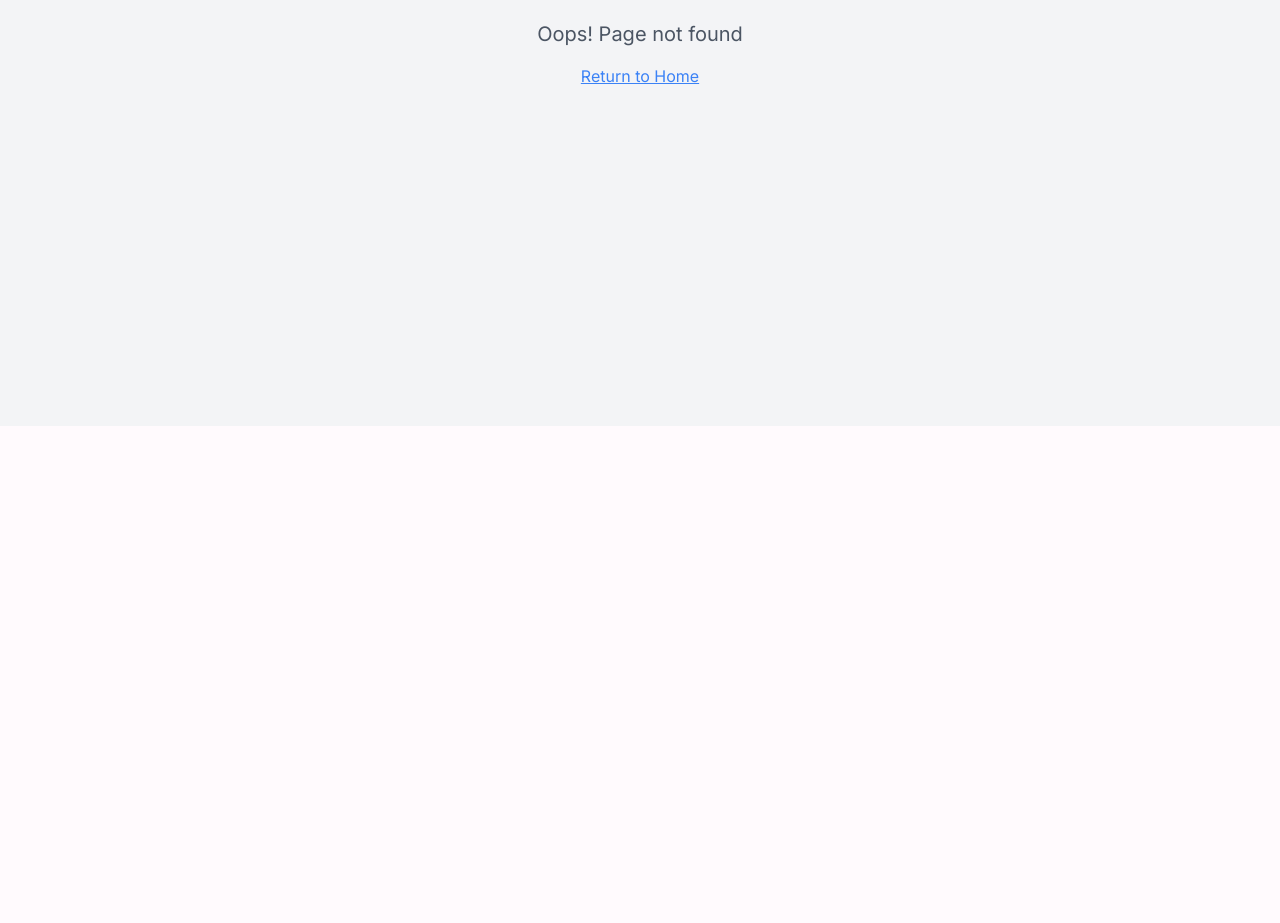
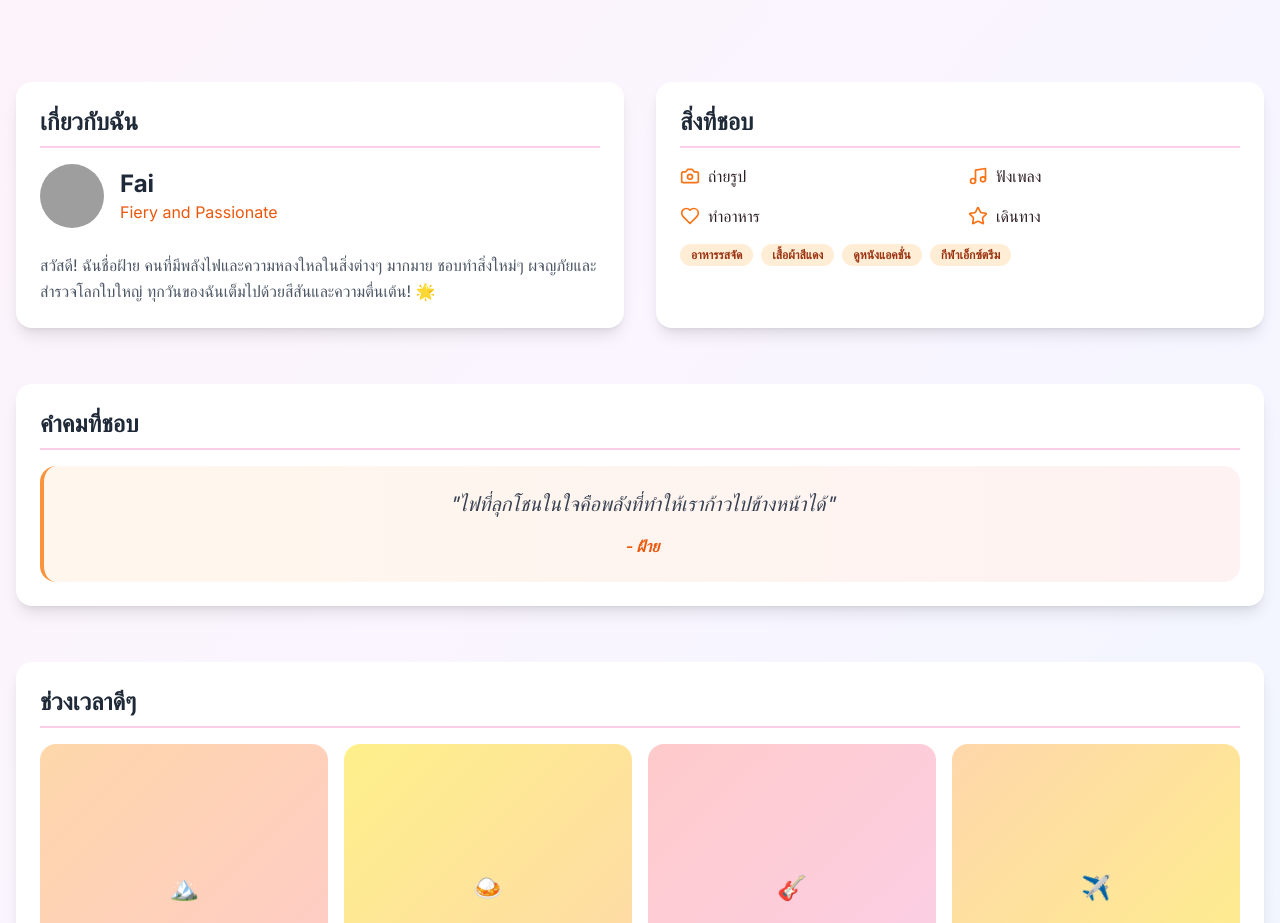
Before and after one commit to aunyamon-p/friend-zoneeee, a React (Vite) app: page /fai in a window 1280 px wide. Before the commit this address had no page. Shown: the part 374-1297 px from the top of the page. Before the commit the page ends 800 px from the top, so only its background shows below. Built offline with nearby package versions, Linux system fonts and the light colour scheme; grey boxes are pictures that could not be loaded.

Commit message:
Add Fai to the friend list
Add a new friend, Fai, to the friend list and update the navigation.

```diff
--- a/src/App.tsx
+++ b/src/App.tsx
@@ -11,6 +11,7 @@ import Aomjai from "./pages/Aomjai";
 import Ice from "./pages/Ice";
 import Auto from "./pages/Auto";
 import Ton from "./pages/Ton";
+import Fai from "./pages/Fai";
 import NotFound from "./pages/NotFound";
 
 const queryClient = new QueryClient();
@@ -29,6 +30,7 @@ const App = () => (
           <Route path="/ice" element={<Ice />} />
           <Route path="/auto" element={<Auto />} />
           <Route path="/ton" element={<Ton />} />
+          <Route path="/fai" element={<Fai />} />
           {/* ADD ALL CUSTOM ROUTES ABOVE THE CATCH-ALL "*" ROUTE */}
           <Route path="*" element={<NotFound />} />
         </Routes>
--- /dev/null
+++ b/src/pages/Fai.tsx
@@ -0,0 +1,90 @@
+
+import ProfileLayout from '@/components/ProfileLayout';
+import ContentSection from '@/components/ContentSection';
+import { Badge } from '@/components/ui/badge';
+import { Avatar, AvatarImage, AvatarFallback } from '@/components/ui/avatar';
+import { Heart, Star, Camera, Music } from 'lucide-react';
+
+const Fai = () => {
+  return (
+    <ProfileLayout name="Fai" emoji="🔥" gradientClass="gradient-bg-7">
+      <div className="grid grid-cols-1 lg:grid-cols-2 gap-8">
+        {/* About Me */}
+        <ContentSection title="เกี่ยวกับฉัน">
+          <div className="flex items-center gap-4 mb-6">
+            <Avatar className="h-16 w-16">
+              <AvatarImage src="https://images.unsplash.com/photo-1618160702438-9b02ab6515c9?w=400&h=400&fit=crop&crop=face" />
+              <AvatarFallback className="text-2xl bg-orange-100">🔥</AvatarFallback>
+            </Avatar>
+            <div>
+              <h3 className="text-2xl font-bold text-gray-800">Fai</h3>
+              <p className="text-orange-600">Fiery and Passionate</p>
+            </div>
+          </div>
+          <p className="text-gray-600 leading-relaxed">
+            สวัสดี! ฉันชื่อฝ้าย คนที่มีพลังไฟและความหลงใหลในสิ่งต่างๆ มากมาย
+            ชอบทำสิ่งใหม่ๆ ผจญภัยและสำรวจโลกใบใหญ่ ทุกวันของฉันเต็มไปด้วยสีสันและความตื่นเต้น! 🌟
+          </p>
+        </ContentSection>
+
+        {/* Interests */}
+        <ContentSection title="สิ่งที่ชอบ">
+          <div className="grid grid-cols-2 gap-4">
+            <div className="flex items-center gap-2">
+              <Camera className="h-5 w-5 text-orange-500" />
+              <span>ถ่ายรูป</span>
+            </div>
+            <div className="flex items-center gap-2">
+              <Music className="h-5 w-5 text-orange-500" />
+              <span>ฟังเพลง</span>
+            </div>
+            <div className="flex items-center gap-2">
+              <Heart className="h-5 w-5 text-orange-500" />
+              <span>ทำอาหาร</span>
+            </div>
+            <div className="flex items-center gap-2">
+              <Star className="h-5 w-5 text-orange-500" />
+              <span>เดินทาง</span>
+            </div>
+          </div>
+          <div className="mt-4 flex flex-wrap gap-2">
+            <Badge variant="secondary" className="bg-orange-100 text-orange-800">อาหารรสจัด</Badge>
+            <Badge variant="secondary" className="bg-orange-100 text-orange-800">เสื้อผ้าสีแดง</Badge>
+            <Badge variant="secondary" className="bg-orange-100 text-orange-800">ดูหนังแอคชั่น</Badge>
+            <Badge variant="secondary" className="bg-orange-100 text-orange-800">กีฬาเอ็กซ์ตรีม</Badge>
+          </div>
+        </ContentSection>
+
+        {/* Favorite Quote */}
+        <ContentSection title="คำคมที่ชอบ" className="lg:col-span-2">
+          <blockquote className="text-center p-6 bg-gradient-to-r from-orange-50 to-red-50 rounded-lg border-l-4 border-orange-400">
+            <p className="text-xl text-gray-700 italic mb-4">
+              "ไฟที่ลุกโชนในใจคือพลังที่ทำให้เราก้าวไปข้างหน้าได้"
+            </p>
+            <cite className="text-orange-600 font-semibold">- ฝ้าย</cite>
+          </blockquote>
+        </ContentSection>
+
+        {/* Gallery Preview */}
+        <ContentSection title="ช่วงเวลาดีๆ" className="lg:col-span-2">
+          <div className="grid grid-cols-2 md:grid-cols-4 gap-4">
+            <div className="aspect-square bg-gradient-to-br from-orange-200 to-red-200 rounded-lg flex items-center justify-center">
+              <span className="text-2xl">🏔️</span>
+            </div>
+            <div className="aspect-square bg-gradient-to-br from-yellow-200 to-orange-200 rounded-lg flex items-center justify-center">
+              <span className="text-2xl">🍛</span>
+            </div>
+            <div className="aspect-square bg-gradient-to-br from-red-200 to-pink-200 rounded-lg flex items-center justify-center">
+              <span className="text-2xl">🎸</span>
+            </div>
+            <div className="aspect-square bg-gradient-to-br from-orange-200 to-yellow-200 rounded-lg flex items-center justify-center">
+              <span className="text-2xl">✈️</span>
+            </div>
+          </div>
+        </ContentSection>
+      </div>
+    </ProfileLayout>
+  );
+};
+
+export default Fai;
--- a/src/pages/Index.tsx
+++ b/src/pages/Index.tsx
@@ -53,6 +53,14 @@ const Index = () => {
       color: "bg-purple-400",
       description: "Music lover and dreamer",
       gradientClass: "gradient-bg-6"
+    },
+    {
+      name: "Fai",
+      path: "/fai",
+      emoji: "🔥",
+      color: "bg-orange-400",
+      description: "Fiery and passionate spirit",
+      gradientClass: "gradient-bg-7"
     }
   ];
 
@@ -84,7 +92,7 @@ const Index = () => {
         {/* Fun stats */}
         <div className="mt-16 grid grid-cols-2 md:grid-cols-4 gap-4 max-w-4xl mx-auto">
           <div className="text-center p-4 bg-white/60 rounded-xl backdrop-blur-sm">
-            <div className="text-3xl font-bold text-pink-500">6</div>
+            <div className="text-3xl font-bold text-pink-500">7</div>
             <div className="text-sm text-gray-600">Amazing Friends</div>
           </div>
           <div className="text-center p-4 bg-white/60 rounded-xl backdrop-blur-sm">
```
